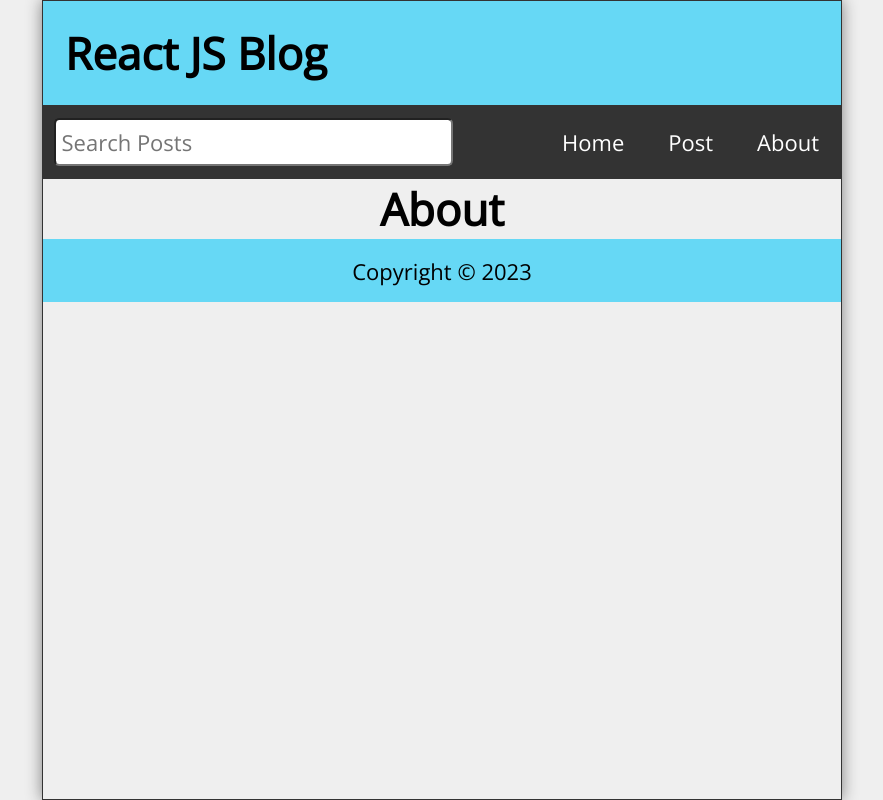
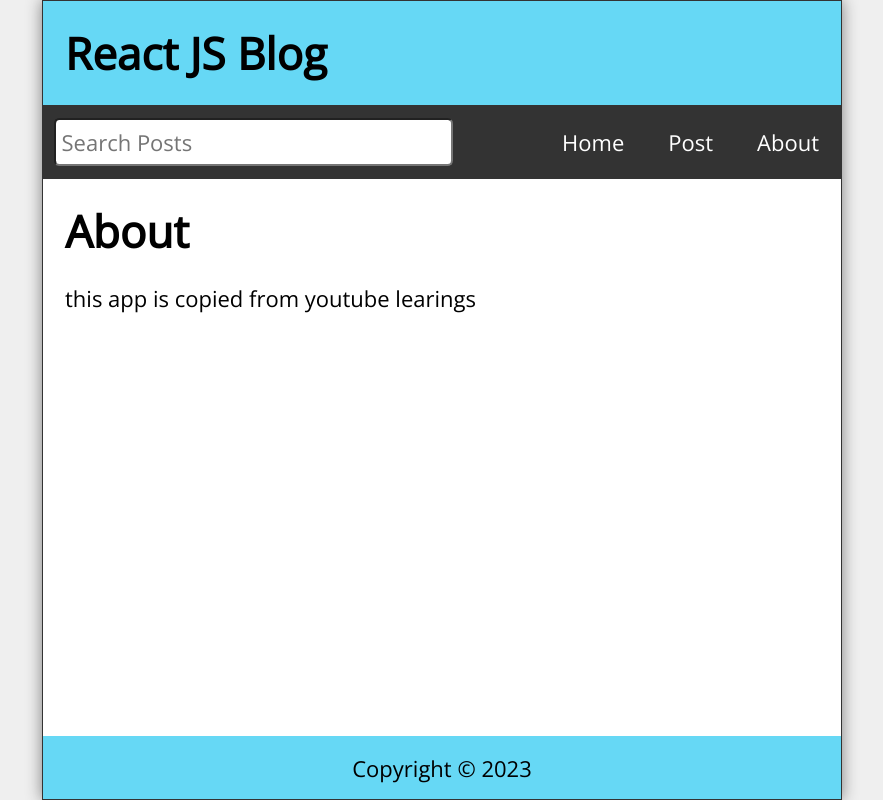
Before and after one commit to thallapalli/kt-react-blog-app, a React (Create React App) app: page /about in a window 1280 px wide. Shown: the whole page, without its empty margins (198-1081 px from the left). Built offline with nearby package versions, Linux system fonts and the light colour scheme.

Commit message:
about added

```diff
--- a/src/About.js
+++ b/src/About.js
@@ -2,8 +2,13 @@
 
 const About = () => {
   return (
-    <main>
+    <main className='About'>
     <h1>About</h1>
+    <p style={{marginTop:"1rem"}}>
+
+    this app is copied from youtube learings
+
+    </p>
 </main>
   )
 }
--- a/src/Missing.js
+++ b/src/Missing.js
@@ -1,11 +1,15 @@
-import React from 'react'
-
+import React from "react";
+import { Link } from "react-router-dom/cjs/react-router-dom.min";
 const Missing = () => {
   return (
-    <main>
-    <h1>Missing</h1>
-</main>
-  )
-}
+    <main className="Missing">
+      <h2> Page not found</h2>
+      <p> That is disappointing</p>
+      <p>
+        <Link to="/">Visit Out Home page</Link>
+      </p>
+    </main>
+  );
+};
 
-export default Missing
+export default Missing;
```
